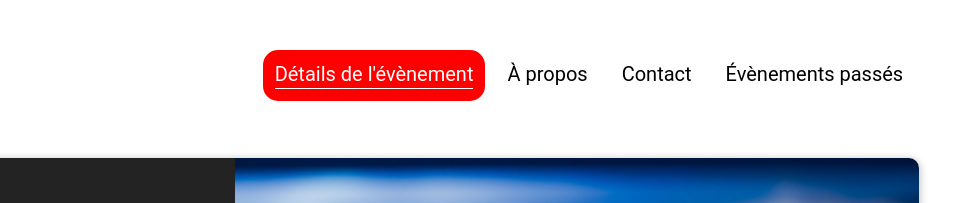
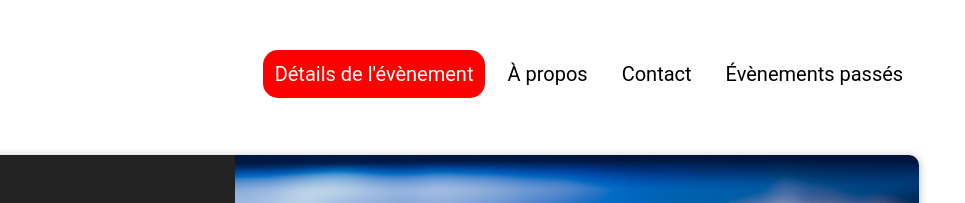
Before and after one commit to YMissout/YannMissout_4_01012022, a plain HTML site: page index.html in a window 1280 px wide. Shown: the top 203 px of the page, 315-1280 px from the left. Drawn offline with Linux system fonts and the light colour scheme.

Commit message:
Modif CSS top nav :after

```diff
--- a/modal.css
+++ b/modal.css
@@ -68,13 +68,13 @@ img {
   /*text-decoration: underline;*/
 }
 
-.topnav a.active:after {
+/* .topnav a.active:after {
   content: "";
   height: 1px;
   background: #ffffff;
   display: block;
   margin-top: 2px;
-}
+} */
 
 .topnav .icon {
   display: none;
```
